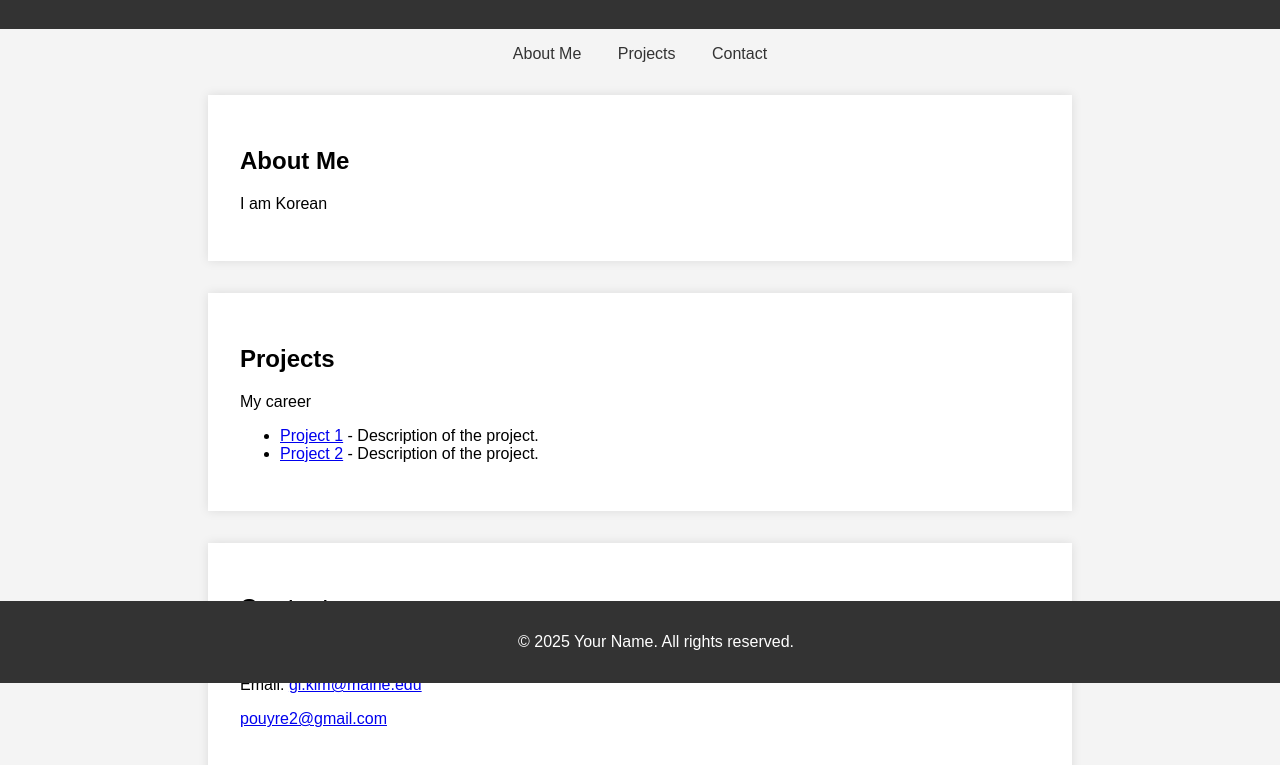
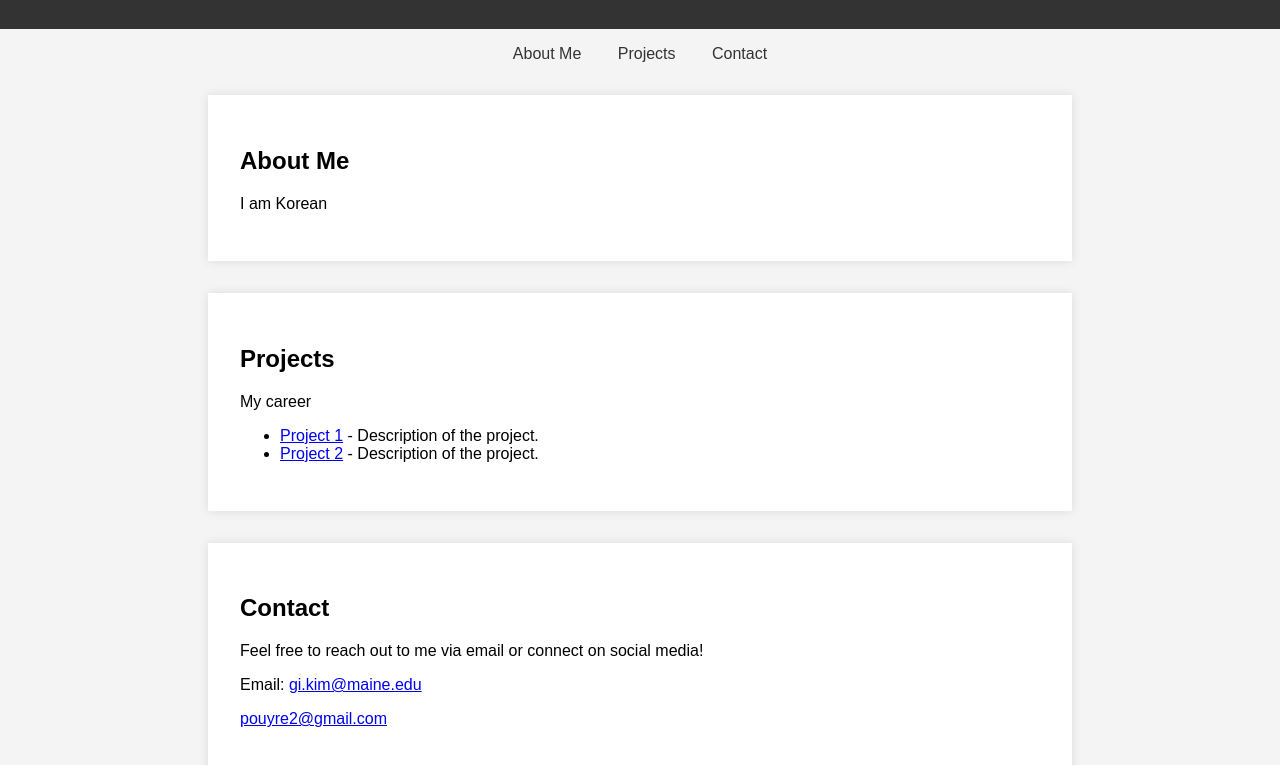
Before and after one commit to Giks23/Khome, a plain HTML site: page index.html in a window 1280 px wide. Shown: the part 117-882 px from the top of the page. Drawn offline with Linux system fonts and the light colour scheme.

Commit message:
Update index.html

```diff
--- a/index.html
+++ b/index.html
@@ -75,9 +75,7 @@
         <p>Email: <a href="mailto:your.email@example.com">gi.kim@maine.edu</a></p>
                         <a href="mailto:your.email@example.com">pouyre2@gmail.com</a></p>
     </section>
-    <footer>
-        <p>&copy; 2025 Your Name. All rights reserved.</p>
-    </footer>
+
 </body>
 </html>
 </script>
```
